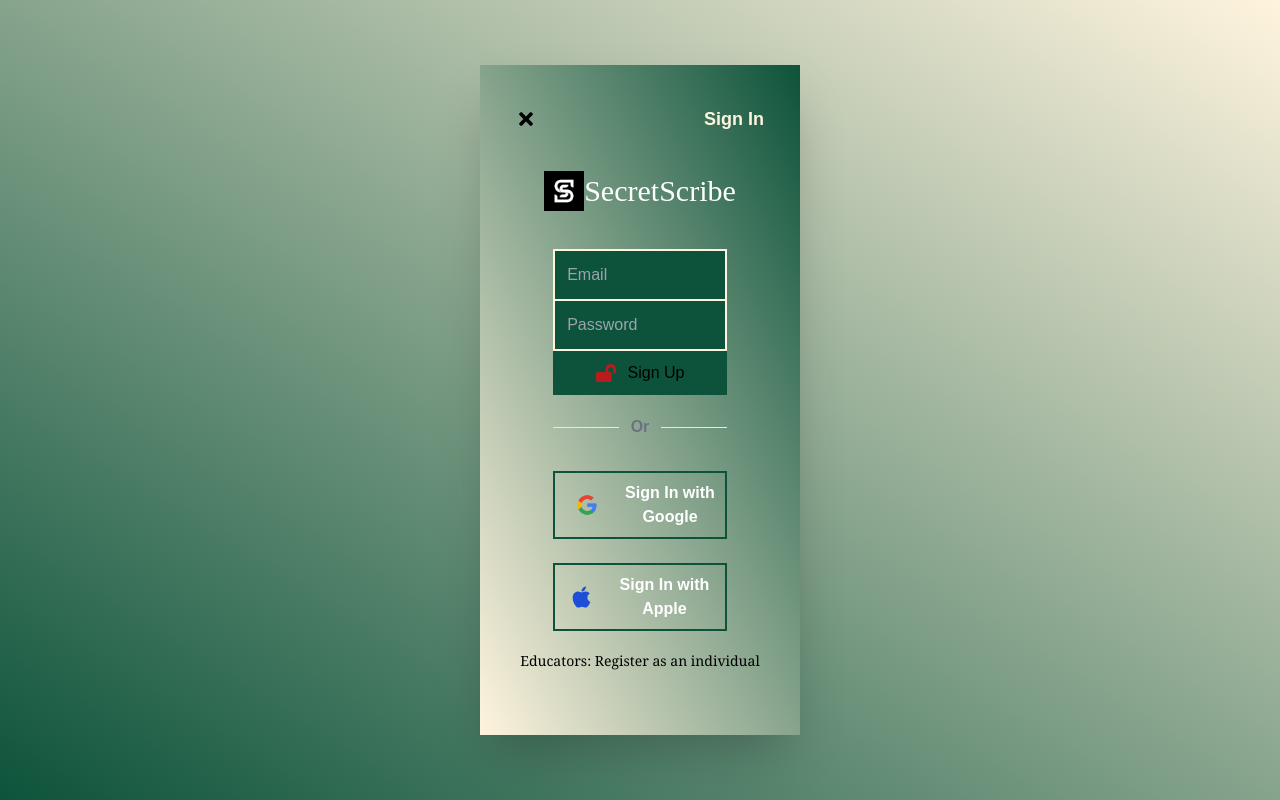
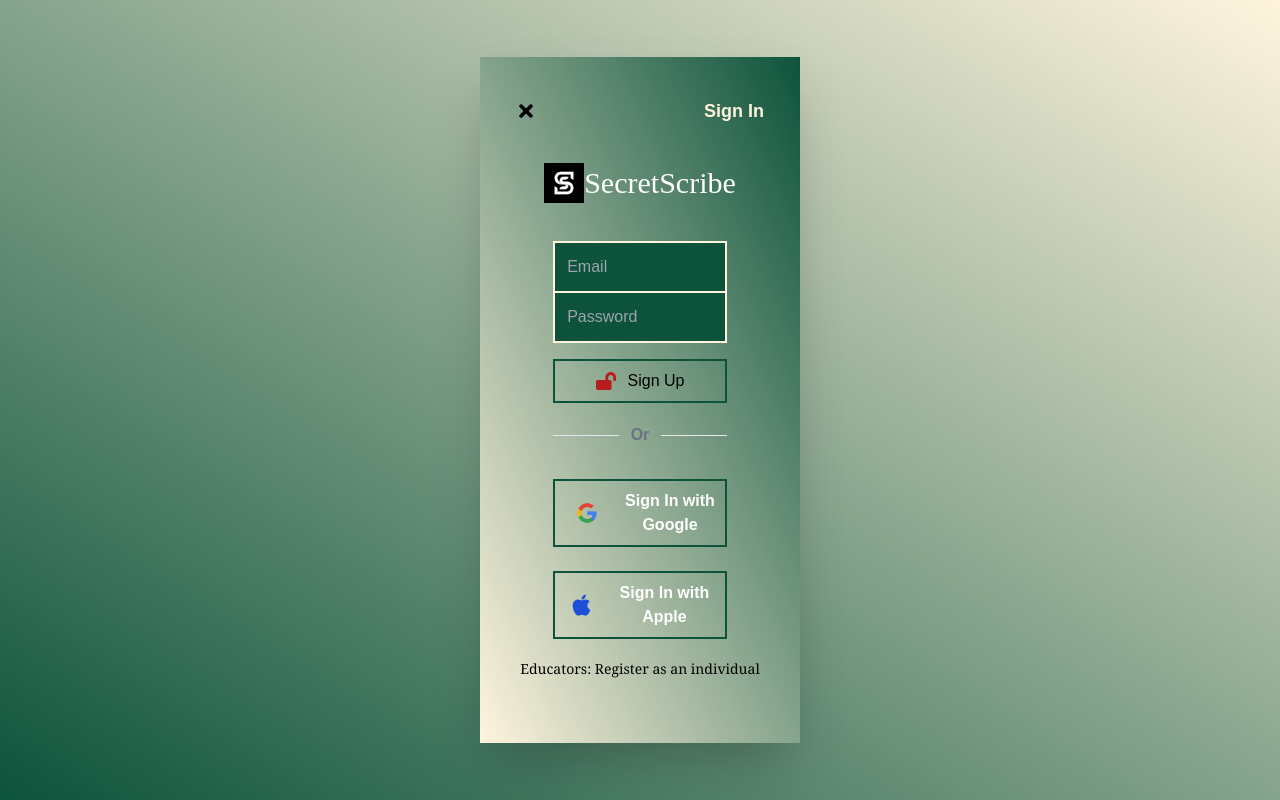
Before and after one commit to nsamedaisy/frontend-secretscribe, a Next.js app: page /register in a window 1280 px wide. Built offline with nearby package versions, Linux system fonts and the light colour scheme.

Commit message:
reg auth implementation

```diff
--- a/app/register/page.tsx
+++ b/app/register/page.tsx
@@ -32,12 +32,6 @@
 
   return (
     <div className="bg-gradient-to-tr from-green to-cream text-black min-h-screen bg-gradie flex items-center justify-center">
-      {isLoading && (
-        <div>
-          <Loader />
-        </div>
-      )}
-
       <div className="w-[25%] sm:w-[25%] h-[45%] bg- py-10 shadow-2xl px-9 bg-gradient-to-tr from-cream to-green">
         <header className="flex justify-between pb-6 items-center">
           <button className="text-xl">
@@ -60,28 +54,31 @@
           <h1 className="text-3xl my-4 font-thin font-marker">SecretScribe</h1>
         </div>
 
-        <form onSubmit={handleSubmit} className="flex flex-col ml-[15%] w-[70%] bg-green">
+        <form
+          onSubmit={handleSubmit}
+          className="flex flex-col ml-[15%] w-[70%]"
+        >
           <input
             placeholder="Email"
             type="email"
-            className="px-3 border-2 border-cream py-3 bg-transparent text-white focus:outline-none"
+            className="px-3 border-2 border-cream  bg-green py-3 text-white focus:outline-none"
             value={email}
             onChange={(e) => setEmail(e.target.value)}
           />
           <input
             placeholder="Password"
             type="password"
-            className="px-3 border-2 border-cream py-3 bg-transparent text-white border-t-0 focus:outline-none"
+            className="px-3 border-2 border-cream py-3 bg-green text-white border-t-0 focus:outline-none "
             value={password}
             onChange={(e) => setPassword(e.target.value)}
           />
           <button
             type="submit"
-            className="flex items-center justify-center border-2 border-green py-2"
+            className="flex items-center justify-center mt-4 border-2 border-green py-2"
             disabled={isLoading}
           >
             {isLoading ? (
-              "Loading..."
+              <Loader />
             ) : (
               <>
                 <FaLockOpen className="w-5 h-5 mr-3 text-red-700" />
@@ -103,7 +100,8 @@
             Sign In with Google
           </button>
           <button className="flex items-center border-2 border-green py-2 pl-4">
-            <FaApple className="w-6 h-6 mr-3 text-blue-700" /> Sign In with Apple
+            <FaApple className="w-6 h-6 mr-3 text-blue-700" /> Sign In with
+            Apple
           </button>
         </section>
 
--- a/app/utils/socket.ts
+++ /dev/null
@@ -1,5 +0,0 @@
-import { io } from 'socket.io-client';
-
-const socket = io(); // Connect to the server using the default URL (same origin)
-
-export default socket;
```
